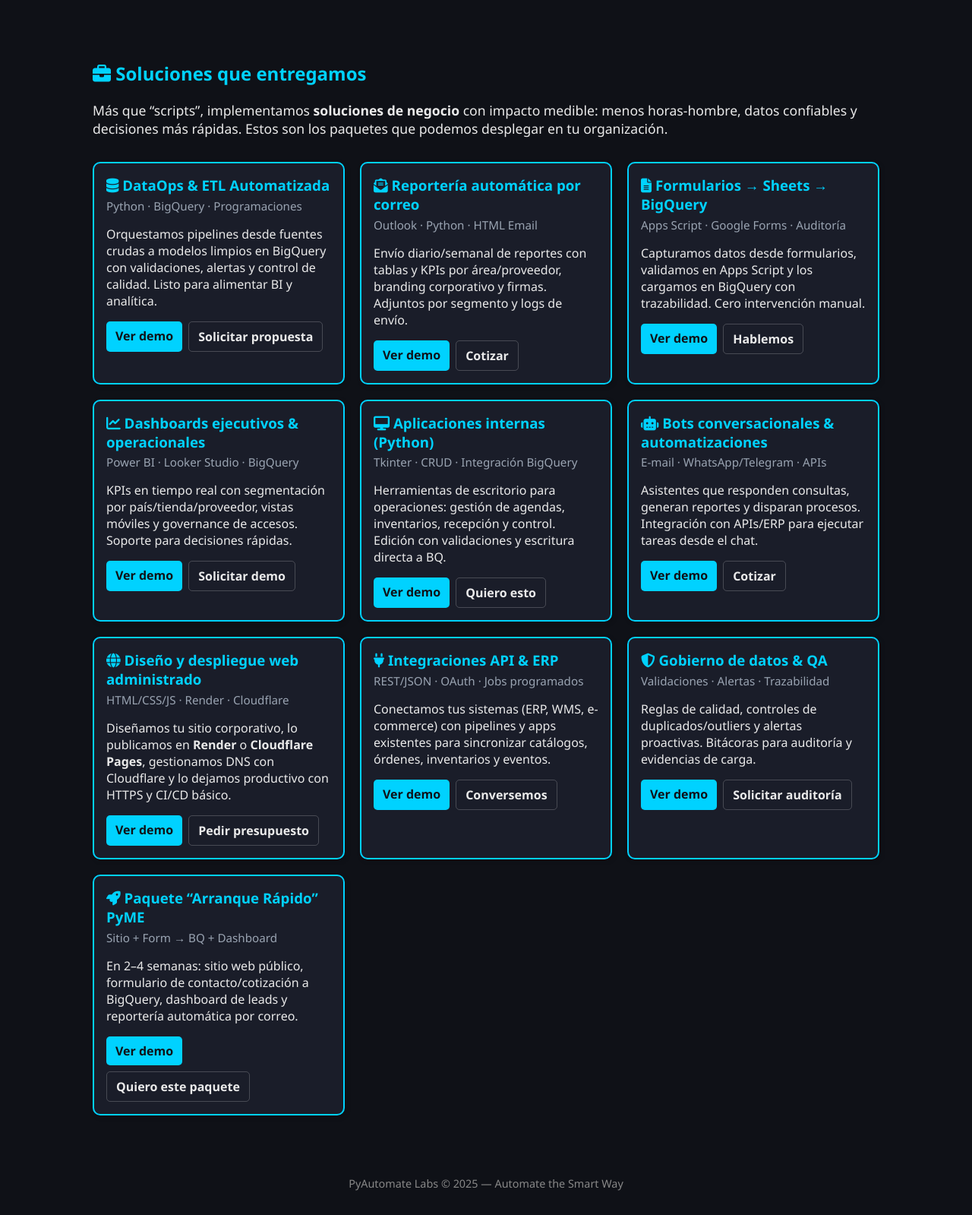
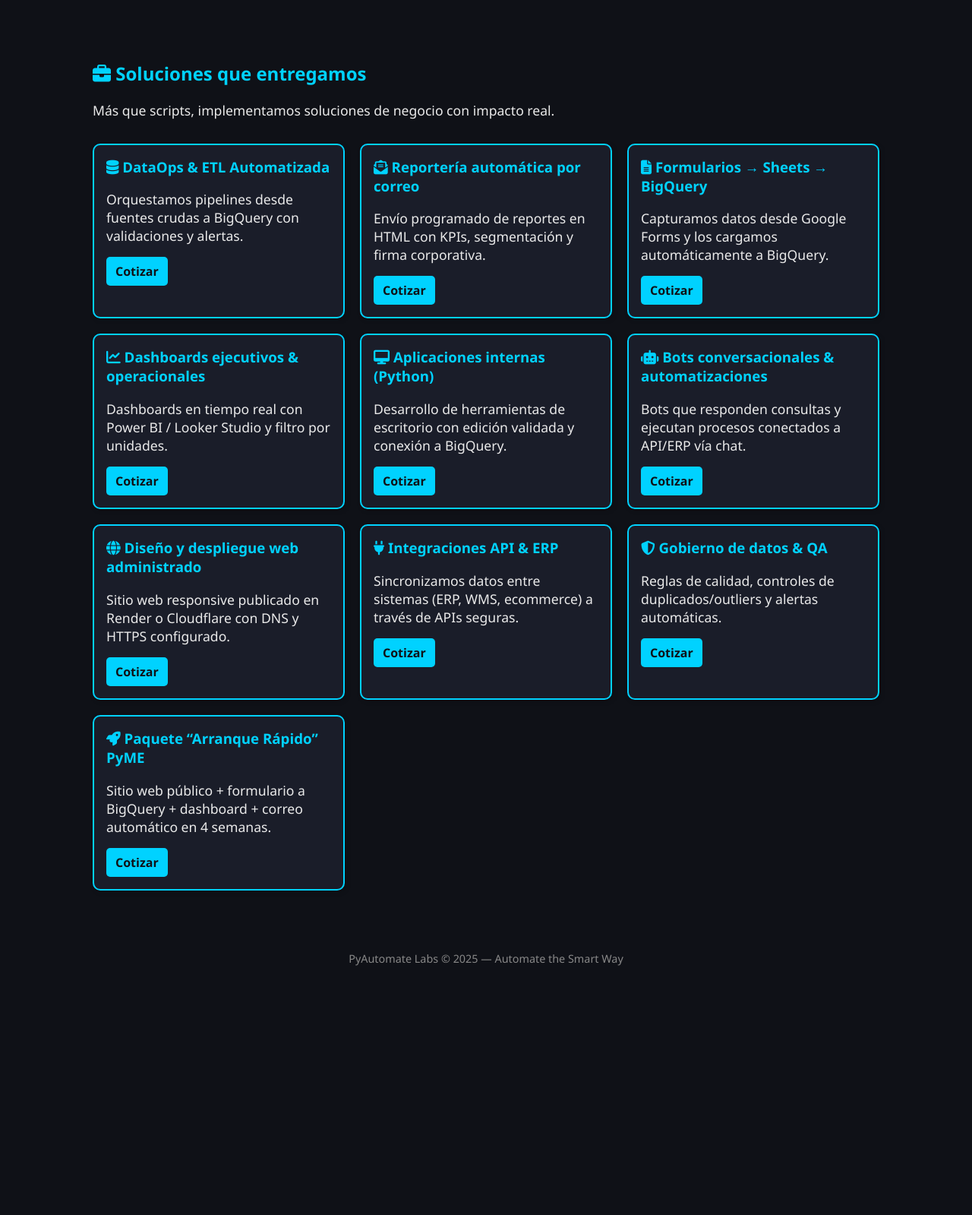
Before and after one commit to PyLabotory/Pyautomatelabs_web, a Flask app: page /proyectos in a window 1280 px wide. Shown: the part 233-1832 px from the top of the page at 76% size. After the commit the page ends 1504 px from the top, so only its background shows below. Run offline with Flask 3, Linux system fonts and the light colour scheme.

Commit message:
Update proyectos.html

```diff
--- a/templates/proyectos.html
+++ b/templates/proyectos.html
@@ -85,51 +85,17 @@
       transition: transform .15s ease, box-shadow .15s ease, border-color .15s ease;
     }
     .tarjeta:hover { transform: translateY(-3px); box-shadow: 0 10px 22px rgba(0,0,0,.35); border-color: #00a2cc; }
-    .tarjeta h3 {
-      color: #00d2ff;
-      margin-top: 0;
-      margin-bottom: .3rem;
-    }
-    .tarjeta .meta {
-      color: #9aa4b2;
-      font-size: .95rem;
-      margin-bottom: .5rem;
-    }
-    .tarjeta p { font-size: 1rem; }
-    .cta-row { display: flex; gap: .5rem; flex-wrap: wrap; margin-top: .75rem; }
-    .tarjeta a {
-      display: inline-block;
-      padding: 8px 12px;
-      background-color: #00d2ff;
-      color: #0f1117;
-      text-decoration: none;
-      border-radius: 5px;
-      font-weight: bold;
-    }
-    .tarjeta a:hover { background-color: #00a2cc; }
-    .btn-ghost {
-      background: transparent !important;
-      color: #eaeaea !important;
-      border: 1px solid rgba(255,255,255,.2);
-    }
-    .btn-ghost:hover { background: rgba(255,255,255,.08) !important; }
+    .tarjeta h3 { color: #00d2ff; margin-top: 0; }
+    .cta-row { margin-top: .8rem; }
+    .cta-row a { display: inline-block; padding: 8px 12px; background:#00d2ff; color:#0f1117; text-decoration:none; border-radius:5px; font-weight:bold;}
+    .cta-row a:hover{ background:#00a2cc;}
+
     footer {
       text-align: center;
       padding: 2rem 1rem;
       background-color: #0f1117;
       color: #888;
       font-size: 0.9rem;
-    }
-    /* 🌐 Responsive */
-    @media (max-width: 768px) {
-      .brand { flex-direction: column; text-align: center; }
-      .brand h1 { font-size: 2rem; }
-      .brand p { font-size: 1rem; }
-      nav { flex-direction: column; align-items: center; padding: 0.5rem 0; }
-      nav a { margin: 0.5rem 0; font-size: 1rem; }
-      .content { padding: 2rem 1rem; }
-      h2, h3 { font-size: 1.5rem; }
-      ul { padding-left: 1rem; }
     }
   </style>
 </head>
@@ -153,118 +119,68 @@
 
   <section class="content">
     <h2><i class="fas fa-briefcase"></i> Soluciones que entregamos</h2>
-    <p>Más que “scripts”, implementamos <strong>soluciones de negocio</strong> con impacto medible: menos horas-hombre, datos confiables y decisiones más rápidas. Estos son los paquetes que podemos desplegar en tu organización.</p>
+    <p>Más que scripts, implementamos soluciones de negocio con impacto real.</p>
 
     <div class="tarjetas">
 
-      <!-- 1 -->
       <div class="tarjeta">
         <h3><i class="fas fa-database"></i> DataOps & ETL Automatizada</h3>
-        <div class="meta">Python · BigQuery · Programaciones</div>
-        <p>Orquestamos pipelines desde fuentes crudas a modelos limpios en BigQuery con validaciones, alertas y control de calidad. Listo para alimentar BI y analítica.</p>
-        <div class="cta-row">
-          <a href="#" target="_blank">Ver demo</a>
-          <a class="btn-ghost" href="/contacto">Solicitar propuesta</a>
-        </div>
+        <p>Orquestamos pipelines desde fuentes crudas a BigQuery con validaciones y alertas.</p>
+        <div class="cta-row"><a href="/contacto">Cotizar</a></div>
       </div>
 
-      <!-- 2 -->
       <div class="tarjeta">
         <h3><i class="fas fa-envelope-open-text"></i> Reportería automática por correo</h3>
-        <div class="meta">Outlook · Python · HTML Email</div>
-        <p>Envío diario/semanal de reportes con tablas y KPIs por área/proveedor, branding corporativo y firmas. Adjuntos por segmento y logs de envío.</p>
-        <div class="cta-row">
-          <a href="#" target="_blank">Ver demo</a>
-          <a class="btn-ghost" href="/contacto">Cotizar</a>
-        </div>
+        <p>Envío programado de reportes en HTML con KPIs, segmentación y firma corporativa.</p>
+        <div class="cta-row"><a href="/contacto">Cotizar</a></div>
       </div>
 
-      <!-- 3 -->
       <div class="tarjeta">
         <h3><i class="fas fa-file-alt"></i> Formularios → Sheets → BigQuery</h3>
-        <div class="meta">Apps Script · Google Forms · Auditoría</div>
-        <p>Capturamos datos desde formularios, validamos en Apps Script y los cargamos en BigQuery con trazabilidad. Cero intervención manual.</p>
-        <div class="cta-row">
-          <a href="#" target="_blank">Ver demo</a>
-          <a class="btn-ghost" href="/contacto">Hablemos</a>
-        </div>
+        <p>Capturamos datos desde Google Forms y los cargamos automáticamente a BigQuery.</p>
+        <div class="cta-row"><a href="/contacto">Cotizar</a></div>
       </div>
 
-      <!-- 4 -->
       <div class="tarjeta">
         <h3><i class="fas fa-chart-line"></i> Dashboards ejecutivos & operacionales</h3>
-        <div class="meta">Power BI · Looker Studio · BigQuery</div>
-        <p>KPIs en tiempo real con segmentación por país/tienda/proveedor, vistas móviles y governance de accesos. Soporte para decisiones rápidas.</p>
-        <div class="cta-row">
-          <a href="#" target="_blank">Ver demo</a>
-          <a class="btn-ghost" href="/contacto">Solicitar demo</a>
-        </div>
+        <p>Dashboards en tiempo real con Power BI / Looker Studio y filtro por unidades.</p>
+        <div class="cta-row"><a href="/contacto">Cotizar</a></div>
       </div>
 
-      <!-- 5 -->
       <div class="tarjeta">
         <h3><i class="fas fa-desktop"></i> Aplicaciones internas (Python)</h3>
-        <div class="meta">Tkinter · CRUD · Integración BigQuery</div>
-        <p>Herramientas de escritorio para operaciones: gestión de agendas, inventarios, recepción y control. Edición con validaciones y escritura directa a BQ.</p>
-        <div class="cta-row">
-          <a href="#" target="_blank">Ver demo</a>
-          <a class="btn-ghost" href="/contacto">Quiero esto</a>
-        </div>
+        <p>Desarrollo de herramientas de escritorio con edición validada y conexión a BigQuery.</p>
+        <div class="cta-row"><a href="/contacto">Cotizar</a></div>
       </div>
 
-      <!-- 6 -->
       <div class="tarjeta">
         <h3><i class="fas fa-robot"></i> Bots conversacionales & automatizaciones</h3>
-        <div class="meta">E-mail · WhatsApp/Telegram · APIs</div>
-        <p>Asistentes que responden consultas, generan reportes y disparan procesos. Integración con APIs/ERP para ejecutar tareas desde el chat.</p>
-        <div class="cta-row">
-          <a href="#" target="_blank">Ver demo</a>
-          <a class="btn-ghost" href="/contacto">Cotizar</a>
-        </div>
+        <p>Bots que responden consultas y ejecutan procesos conectados a API/ERP vía chat.</p>
+        <div class="cta-row"><a href="/contacto">Cotizar</a></div>
       </div>
 
-      <!-- 7 -->
       <div class="tarjeta">
         <h3><i class="fas fa-globe"></i> Diseño y despliegue web administrado</h3>
-        <div class="meta">HTML/CSS/JS · Render · Cloudflare</div>
-        <p>Diseñamos tu sitio corporativo, lo publicamos en <strong>Render</strong> o <strong>Cloudflare Pages</strong>, gestionamos DNS con Cloudflare y lo dejamos productivo con HTTPS y CI/CD básico.</p>
-        <div class="cta-row">
-          <a href="#" target="_blank">Ver demo</a>
-          <a class="btn-ghost" href="/contacto">Pedir presupuesto</a>
-        </div>
+        <p>Sitio web responsive publicado en Render o Cloudflare con DNS y HTTPS configurado.</p>
+        <div class="cta-row"><a href="/contacto">Cotizar</a></div>
       </div>
 
-      <!-- 8 -->
       <div class="tarjeta">
         <h3><i class="fas fa-plug"></i> Integraciones API & ERP</h3>
-        <div class="meta">REST/JSON · OAuth · Jobs programados</div>
-        <p>Conectamos tus sistemas (ERP, WMS, e-commerce) con pipelines y apps existentes para sincronizar catálogos, órdenes, inventarios y eventos.</p>
-        <div class="cta-row">
-          <a href="#" target="_blank">Ver demo</a>
-          <a class="btn-ghost" href="/contacto">Conversemos</a>
-        </div>
+        <p>Sincronizamos datos entre sistemas (ERP, WMS, ecommerce) a través de APIs seguras.</p>
+        <div class="cta-row"><a href="/contacto">Cotizar</a></div>
       </div>
 
-      <!-- 9 -->
       <div class="tarjeta">
         <h3><i class="fas fa-shield-alt"></i> Gobierno de datos & QA</h3>
-        <div class="meta">Validaciones · Alertas · Trazabilidad</div>
-        <p>Reglas de calidad, controles de duplicados/outliers y alertas proactivas. Bitácoras para auditoría y evidencias de carga.</p>
-        <div class="cta-row">
-          <a href="#" target="_blank">Ver demo</a>
-          <a class="btn-ghost" href="/contacto">Solicitar auditoría</a>
-        </div>
+        <p>Reglas de calidad, controles de duplicados/outliers y alertas automáticas.</p>
+        <div class="cta-row"><a href="/contacto">Cotizar</a></div>
       </div>
 
-      <!-- 10 -->
       <div class="tarjeta">
         <h3><i class="fas fa-rocket"></i> Paquete “Arranque Rápido” PyME</h3>
-        <div class="meta">Sitio + Form → BQ + Dashboard</div>
-        <p>En 2–4 semanas: sitio web público, formulario de contacto/cotización a BigQuery, dashboard de leads y reportería automática por correo.</p>
-        <div class="cta-row">
-          <a href="#" target="_blank">Ver demo</a>
-          <a class="btn-ghost" href="/contacto">Quiero este paquete</a>
-        </div>
+        <p>Sitio web público + formulario a BigQuery + dashboard + correo automático en 4 semanas.</p>
+        <div class="cta-row"><a href="/contacto">Cotizar</a></div>
       </div>
 
     </div>
```
